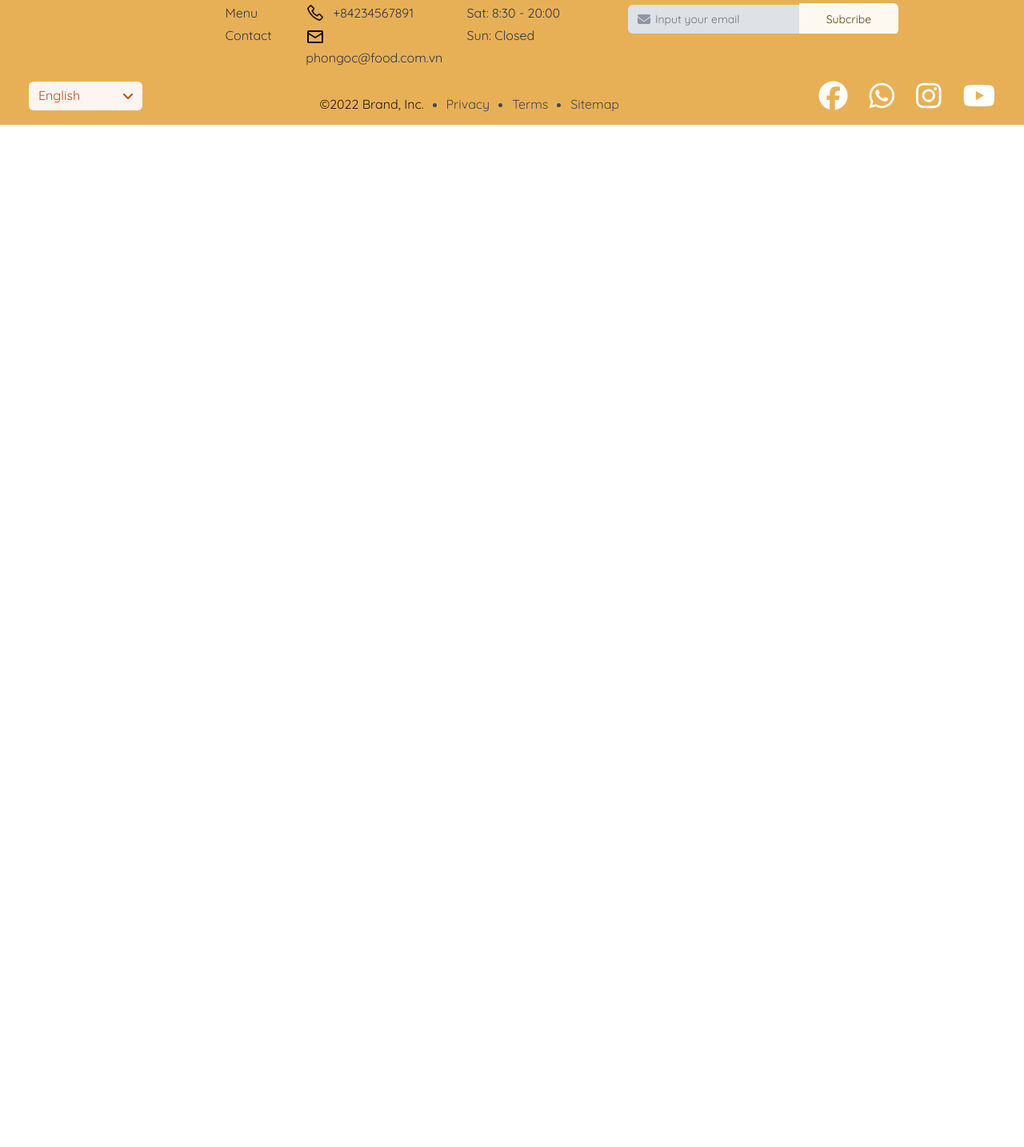
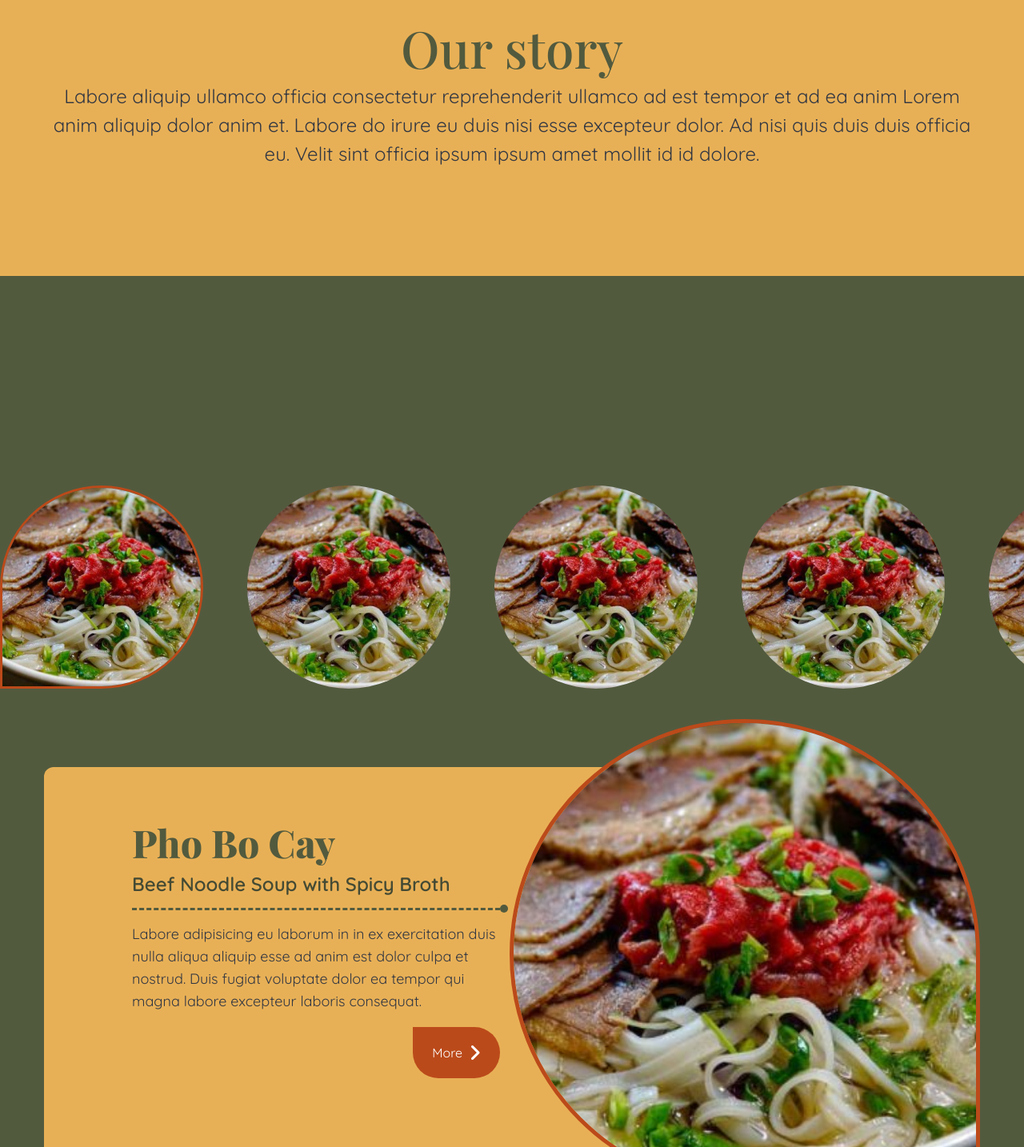
Before and after one commit to hiamthach/TripleN, a React (Create React App) app: page / in a window 1280 px wide. Shown: the part 2036-3470 px from the top of the page at 80% size. Before the commit the page ends 2192 px from the top, so only its background shows below. Built offline with nearby package versions, Linux system fonts and the light colour scheme; a web font is replaced by a local one.

Commit message:
update 19/8: homepage menu list

```diff
--- a/src/components/Divider/styles.scss
+++ b/src/components/Divider/styles.scss
@@ -23,6 +23,12 @@
         background: #F8E6CAFF;
       }
     }
+    &.green {
+      border-color: $primary-color-green;
+      &::after {
+        background: $primary-color-green;
+      }
+    }
     &-left {
       &:after {
         left: 0;
--- a/src/pages/HomePage/index.jsx
+++ b/src/pages/HomePage/index.jsx
@@ -1,13 +1,66 @@
-import React from "react";
+import React, { useState } from "react";
 
 import "./styles.scss";
+
+//Image
+import homeMenu1 from "../../assets/img/home/home-menu-1.jpg";
 
 //Components
 import Banner from "../../components/Banner";
 import ButtonRounded from "../../components/ButtonRounded";
 import HomeSlider from "../../components/HomeSlider";
+import Divider from "../../components/Divider";
+
+const homeMenuList = [
+  {
+    id: 0,
+    title: "Pho Bo Cay",
+    des: "Beef Noodle Soup with Spicy Broth",
+    img: homeMenu1,
+  },
+  {
+    id: 1,
+    title: "Pho Bo Tai",
+    des: "Beef Noodle Soup with Spicy Broth",
+    img: homeMenu1,
+  },
+  {
+    id: 2,
+    title: "Pho Bo Gan",
+    des: "Beef Noodle Soup with Spicy Broth",
+    img: homeMenu1,
+  },
+  {
+    id: 3,
+    title: "Pho Bo Nam",
+    des: "Beef Noodle Soup with Spicy Broth",
+    img: homeMenu1,
+  },
+  {
+    id: 4,
+    title: "Pho Bo Dac biet",
+    des: "Beef Noodle Soup with Spicy Broth",
+    img: homeMenu1,
+  },
+];
+
+const MenuImg = ({ id, img, active, setActive }) => {
+  console.log(active);
+  return (
+    <div
+      className={`home-page__menu--img-item ${active ? "active" : ""} }`}
+      onClick={() => {
+        setActive(homeMenuList[id]);
+      }}
+    >
+      <img src={img} alt="" />
+    </div>
+  );
+};
 
 const HomePage = () => {
+  const [activeImg, setActiveImg] = useState(homeMenuList[0]);
+
   return (
     <div className="home-page">
       <div className="home-page__banner">
@@ -39,6 +92,55 @@ const HomePage = () => {
           <ButtonRounded>Book your table</ButtonRounded>
         </div>
       </div>
+
+      <div className="home-page__wrap">
+        <h1>Our story</h1>
+        <p>
+          Labore aliquip ullamco officia consectetur reprehenderit ullamco ad
+          est tempor et ad ea anim Lorem anim aliquip dolor anim et. Labore do
+          irure eu duis nisi esse excepteur dolor. Ad nisi quis duis duis
+          officia eu. Velit sint officia ipsum ipsum amet mollit id id dolore.
+        </p>
+      </div>
+
+      <div className="home-page__menu">
+        <div className="home-page__menu-list-img">
+          {homeMenuList.map((item, index) => {
+            return (
+              <MenuImg
+                id={item.id}
+                key={index}
+                img={item.img}
+                active={item.id === activeImg?.id}
+                setActive={setActiveImg}
+              />
+            );
+          })}
+        </div>
+
+        <div className="home-page__menu-main">
+          <div className="home-page__menu-main--card">
+            <h1>{activeImg.title}</h1>
+            <h3>{activeImg.des}</h3>
+            <Divider color="green" />
+            <p>
+              Labore adipisicing eu laborum in in ex exercitation duis nulla
+              aliqua aliquip esse ad anim est dolor culpa et nostrud. Duis
+              fugiat voluptate dolor ea tempor qui magna labore excepteur
+              laboris consequat.
+            </p>
+            <div className="home-page__menu-main--btn">
+              <ButtonRounded>
+                More<i className="fa-solid fa-angle-right"></i>
+              </ButtonRounded>
+            </div>
+          </div>
+
+          <div className="home-page__menu-main--img">
+            <img src={activeImg.img} alt="" />
+          </div>
+        </div>
+      </div>
     </div>
   );
 };
--- a/src/pages/HomePage/styles.scss
+++ b/src/pages/HomePage/styles.scss
@@ -48,4 +48,117 @@
             justify-content: center;
         }
     }
+
+    &__wrap {
+        background-color: $primary-color-yellow;
+        padding: 114px 0 135px;
+        text-align: center;
+        margin-bottom: 262px;
+
+        h1 {
+            font-size: 64px;
+            line-height: 84px;
+            color: $primary-color-green;
+            margin-bottom: 0;
+            font-family: $header-font-family;
+        }
+
+        p {
+            max-width: 1176px;
+            margin: auto;
+            font-size: 24px;
+            line-height: 36px;
+            color: #323743FF;
+        }
+    }
+
+    &__menu {
+        margin-top: 38px;
+        margin-bottom: 114px;
+        &-list-img {
+            margin: auto;
+            display: flex;
+            width: fit-content;
+            gap: 55px;
+            margin-bottom: 38px;
+        }
+
+        &--img-item {
+            img {
+                cursor: pointer;
+                width: 254px;
+                height: 254px;
+                border-radius: 127px;
+                object-fit: cover;
+                object-position: center;
+                &:hover {
+                    // box-shadow: 0px 0px 2px #171a1f, 0px 0px 2px #171a1f;
+                    box-shadow: rgba(50, 50, 93, 0.25) 0px 2px 5px -1px, rgba(0, 0, 0, 0.3) 0px 1px 3px -1px;
+                }
+            }
+            &.active {
+                img {
+                    border-radius: 138.5px 138.5px 138.5px 0px;
+                    border: 3px solid #BB4A1A;
+                }
+            }
+        }
+
+        &-main {
+            padding: 60px 320px 60px 0;
+            position: relative;
+            width: fit-content;
+            margin: auto;
+
+            &--card {
+                background-color: $primary-color-yellow;
+                border-radius: 12px;
+                // box-shadow: 0px 13.5px 29px #171a1f, 0px 0px 2px #171a1f;
+                width: 850px;
+                padding:  60px 280px 100px 110px;
+                margin: auto;
+
+                h1 {
+                    font-size: 48px;
+                    line-height: 68px;
+                    color: $primary-color-green;
+                    font-family: $header-font-family;
+                    font-weight: 800;
+                    margin-bottom: 0;
+                }
+                h3 {
+                    font-size: 24px;
+                    line-height: 36px;
+                    color: #444A34FF;
+                    font-weight: 600;
+                }
+                p{
+                    font-size: 18px;
+                    line-height: 28px;
+                    color: #323743FF;
+                    margin-top: 16px;
+                }
+
+            }
+
+            &--btn {
+                display: flex;
+                justify-content: flex-end;
+            }
+
+            &--img {
+                position: absolute;
+                top: 0;
+                right: 0;
+                img {
+                    width: 588px;
+                    height: 588px;
+                    border-radius: 294px 294px 0px 294px;
+                    border: 5px solid #BB4A1A;
+                    object-fit: cover;
+                    object-position: center;
+                }
+            }
+        }
+    }
 }
```
Also changed, not shown: src/assets/img/home/home-menu-1.jpg (added).
